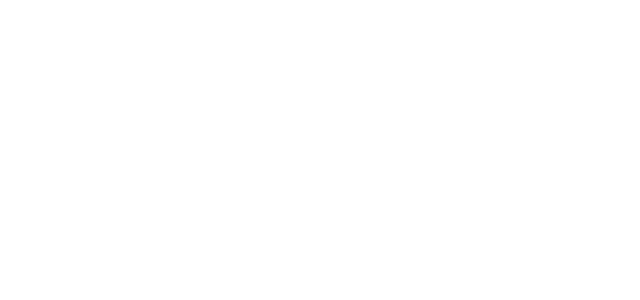
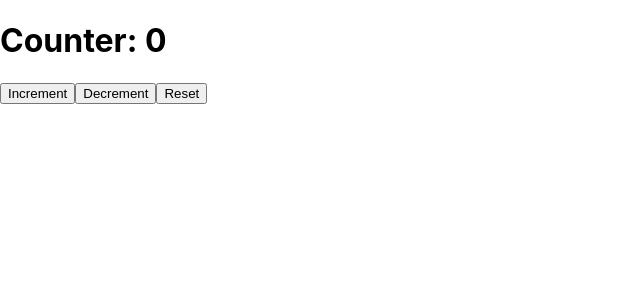
Before and after one commit to sandeshghadage/First_gitFork, a React (Create React App) app: page / in a window 1280 px wide. Shown: the top 300 px of the page, without its empty margins (0-640 px from the left). Built offline with nearby package versions, Linux system fonts and the light colour scheme.

Commit message:
counter App without css

```diff
--- a/package.json
+++ b/package.json
@@ -3,14 +3,17 @@
   "version": "0.1.0",
   "private": true,
   "dependencies": {
+    "@reduxjs/toolkit": "^1.9.5",
     "@testing-library/jest-dom": "^5.16.5",
     "@testing-library/react": "^13.4.0",
     "@testing-library/user-event": "^13.5.0",
     "axios": "^1.3.4",
     "react": "^18.2.0",
     "react-dom": "^18.2.0",
+    "react-redux": "^8.0.5",
     "react-router-dom": "^6.10.0",
     "react-scripts": "5.0.1",
+    "redux": "^4.2.1",
     "web-vitals": "^2.1.4"
   },
   "scripts": {
--- a/src/App.js
+++ b/src/App.js
@@ -1,8 +1,17 @@
 import "./App.css";
 import React from "react";
+import Counter from "./ReduxCounterApp/Counter";
+import { Provider } from "react-redux";
+import store from "./ReduxCounterApp/store";
 
 function App() {
-  return <div></div>;
+  return (
+    <Provider store={store}>
+      <div>
+        <Counter />
+      </div>
+    </Provider>
+  );
 }
 
 export default App;
--- /dev/null
+++ b/src/ReduxCounterApp/Counter.jsx
@@ -0,0 +1,19 @@
+import React from "react";
+import { useDispatch, useSelector } from "react-redux";
+import { increment, decrement, reset } from "./counterSlice";
+
+function Counter() {
+  const dispatch = useDispatch();
+  const counter = useSelector((state) => state.counter.value);
+
+  return (
+    <div>
+      <h1>Counter: {counter}</h1>
+      <button onClick={() => dispatch(increment())}>Increment</button>
+      <button onClick={() => dispatch(decrement())}>Decrement</button>
+      <button onClick={() => dispatch(reset())}>Reset</button>
+    </div>
+  );
+}
+
+export default Counter;
--- /dev/null
+++ b/src/ReduxCounterApp/counterSlice.js
@@ -0,0 +1,23 @@
+import { createSlice } from "@reduxjs/toolkit";
+
+export const counterSlice = createSlice({
+  name: "counter",
+  initialState: {
+    value: 0,
+  },
+  reducers: {
+    increment: (state) => {
+      state.value += 1;
+    },
+    decrement: (state) => {
+      state.value -= 1;
+    },
+    reset: (state) => {
+      state.value = 0;
+    },
+  },
+});
+
+export const { increment, decrement, reset } = counterSlice.actions;
+
+export default counterSlice.reducer;
--- /dev/null
+++ b/src/ReduxCounterApp/store.js
@@ -0,0 +1,8 @@
+import { configureStore } from "@reduxjs/toolkit";
+import counterReducer from "./counterSlice";
+
+export default configureStore({
+  reducer: {
+    counter: counterReducer,
+  },
+});
```
Also changed, not shown: 1 other file (tests, documents, lock files or other folders).
